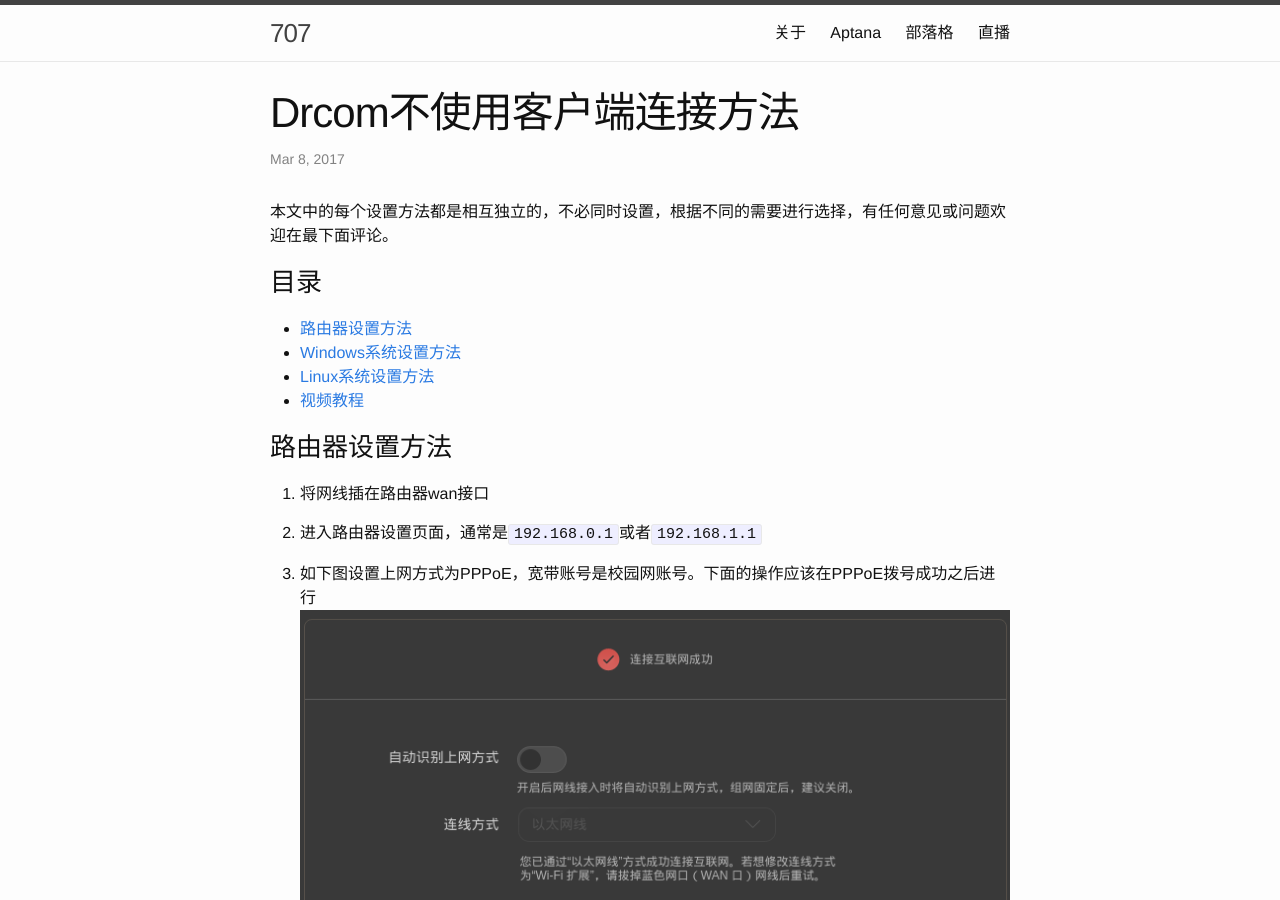
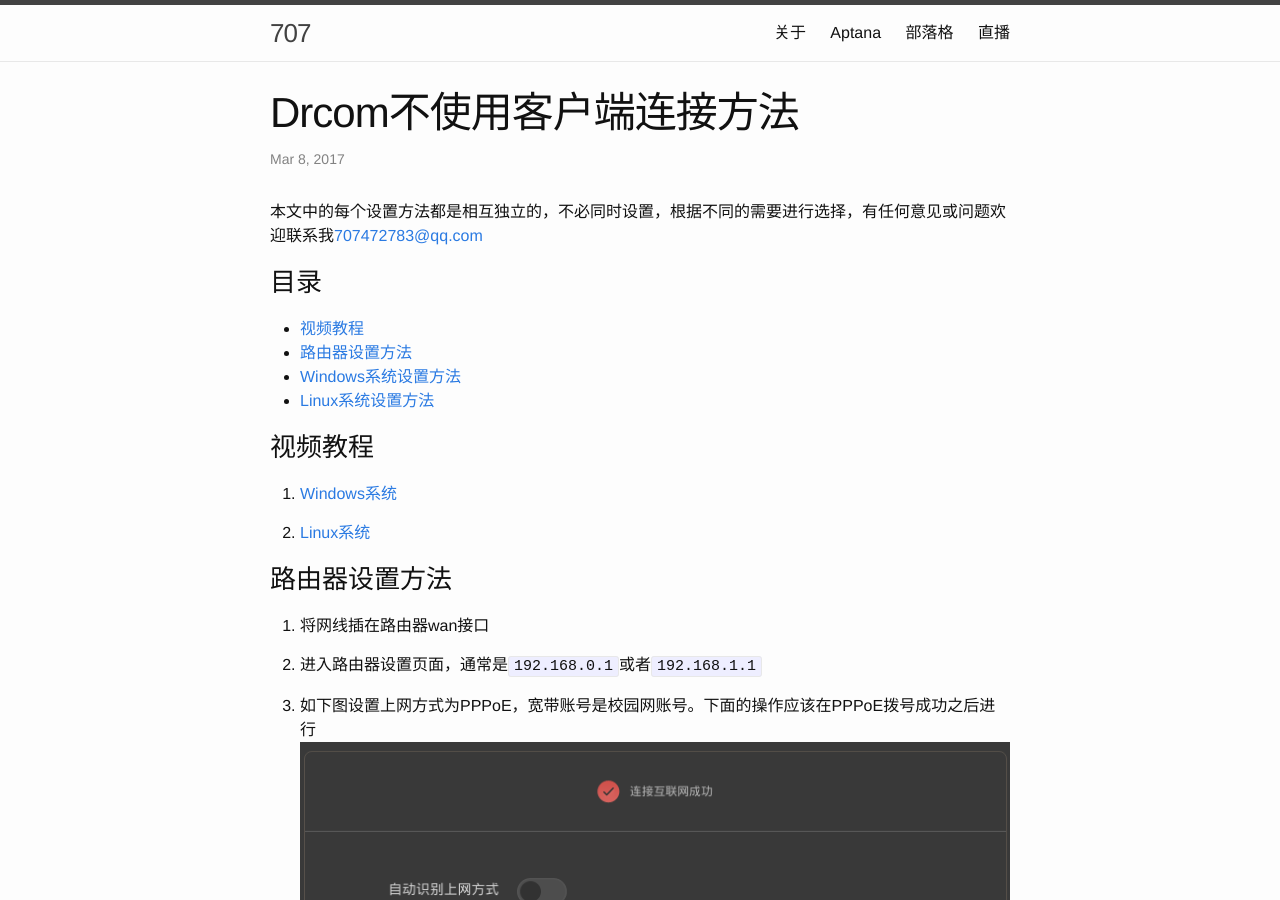
Before and after one commit to zephyrzoom/zephyrzoom.github.io, a Jekyll site: the page built from _posts/2017-03-08-drcom.md, in a window 1280 px wide and 900 px high. Built offline with Jekyll 4.4.1, drawn with Linux system fonts in a browser that asks for light colours; comment, search, counter and statistics services are not loaded.

Commit message:
update drcom

```diff
--- a/_posts/2017-03-08-drcom.md
+++ b/_posts/2017-03-08-drcom.md
@@ -4,13 +4,20 @@ title: Drcom不使用客户端连接方法
 date: 2017-03-08 18:00:00 +0800
 ---
 
-本文中的每个设置方法都是相互独立的，不必同时设置，根据不同的需要进行选择，有任何意见或问题欢迎在最下面评论。
+本文中的每个设置方法都是相互独立的，不必同时设置，根据不同的需要进行选择，有任何意见或问题欢迎联系我<707472783@qq.com>
 
 ### 目录
+- [视频教程](#视频教程)
 - [路由器设置方法](#路由器设置方法)
 - [Windows系统设置方法](#windows系统设置方法)
 - [Linux系统设置方法](#linux系统设置方法)
-- [视频教程](#视频教程)
+
+
+### 视频教程
+1. [Windows系统](http://www.bilibili.com/video/av11260744/)
+
+2. [Linux系统](http://www.bilibili.com/video/av11259647/)
+
 
 ### 路由器设置方法
 1. 将网线插在路由器wan接口
```
Also changed, not shown: other parts of _posts/2017-03-08-drcom.md (+0 -5 lines).
